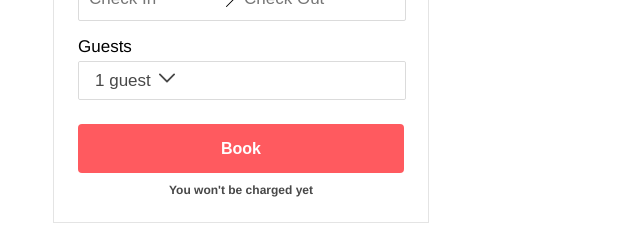
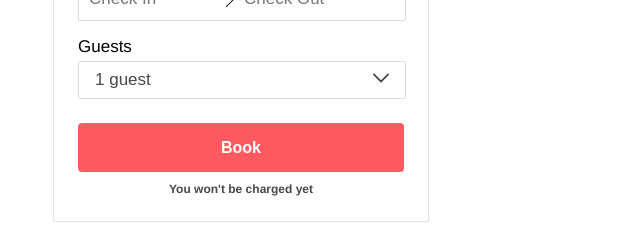
Before and after one commit to sethshill/booking-module, a React app: page / in a window 1280 px wide. Shown: the part 164-389 px from the top of the page, without its empty margins (0-640 px from the left). Built offline with nearby package versions, Linux system fonts and the light colour scheme; no server answers.

Commit message:
arrow changes direction on guest picker open and close

```diff
--- a/client/components/guests/GuestsButton.jsx
+++ b/client/components/guests/GuestsButton.jsx
@@ -43,7 +43,10 @@ const GuestButtonText = styled.span`
   color: #484848
 `;
 
-const DownArrow = styled.svg`
+const Arrow = styled.svg`
+  float: right;
+  margin-right: 8px;
+  veritcal-align: middle;
   height: 16px;
   width: 16px;
   display: inline;
@@ -53,6 +56,7 @@ const DownArrow = styled.svg`
 const GuestsButton = (props) => {
   let guestText;
   let guestPicker;
+  let arrow;
 
   if (props.totalGuestsSelected > 1) {
     guestText = <GuestButtonText>{props.totalGuestsSelected} guests</GuestButtonText>;
@@ -67,8 +71,20 @@ const GuestsButton = (props) => {
       handleClick={props.handleGuestPickerClick}
       handleClose={props.handleClick}
     />);
+
+    arrow = ( // up arrow
+      <Arrow viewBox="0 0 18 18">
+        <path d="m1.71 13.71a1 1 0 1 1 -1.42-1.42l8-8a1 1 0 0 1 1.41 0l8 8a1 1 0 1 1 -1.41 1.42l-7.29-7.29z" fillRule="evenodd" />
+      </Arrow>
+    );
   } else {
     guestPicker = null;
+
+    arrow = ( // down arrow
+      <Arrow viewBox="0 0 18 18">
+        <path d="m16.29 4.3a1 1 0 1 1 1.41 1.42l-8 8a1 1 0 0 1 -1.41 0l-8-8a1 1 0 1 1 1.41-1.42l7.29 7.29z" fillRule="evenodd" />
+      </Arrow>
+    );
   }
 
   return (
@@ -77,9 +93,7 @@ const GuestsButton = (props) => {
       <MainBox>
         <GuestButton onClick={props.handleClick}>
           {guestText}
-          <DownArrow viewBox="0 0 18 18" role="presentation" aria-hidden="true" focusable="false">
-            <path d="m16.29 4.3a1 1 0 1 1 1.41 1.42l-8 8a1 1 0 0 1 -1.41 0l-8-8a1 1 0 1 1 1.41-1.42l7.29 7.29z" fillRule="evenodd" />
-          </DownArrow>
+          {arrow}
         </GuestButton>
       </MainBox>
       {guestPicker}
```
